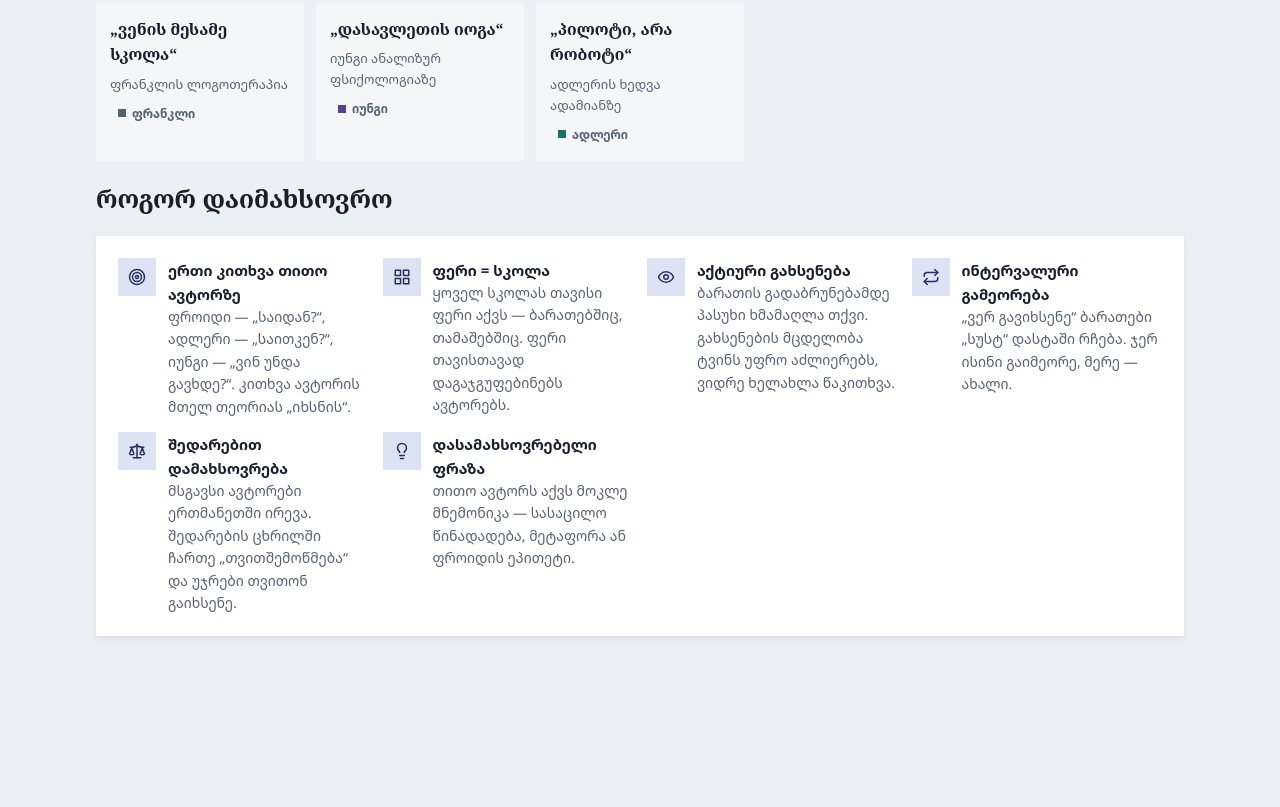
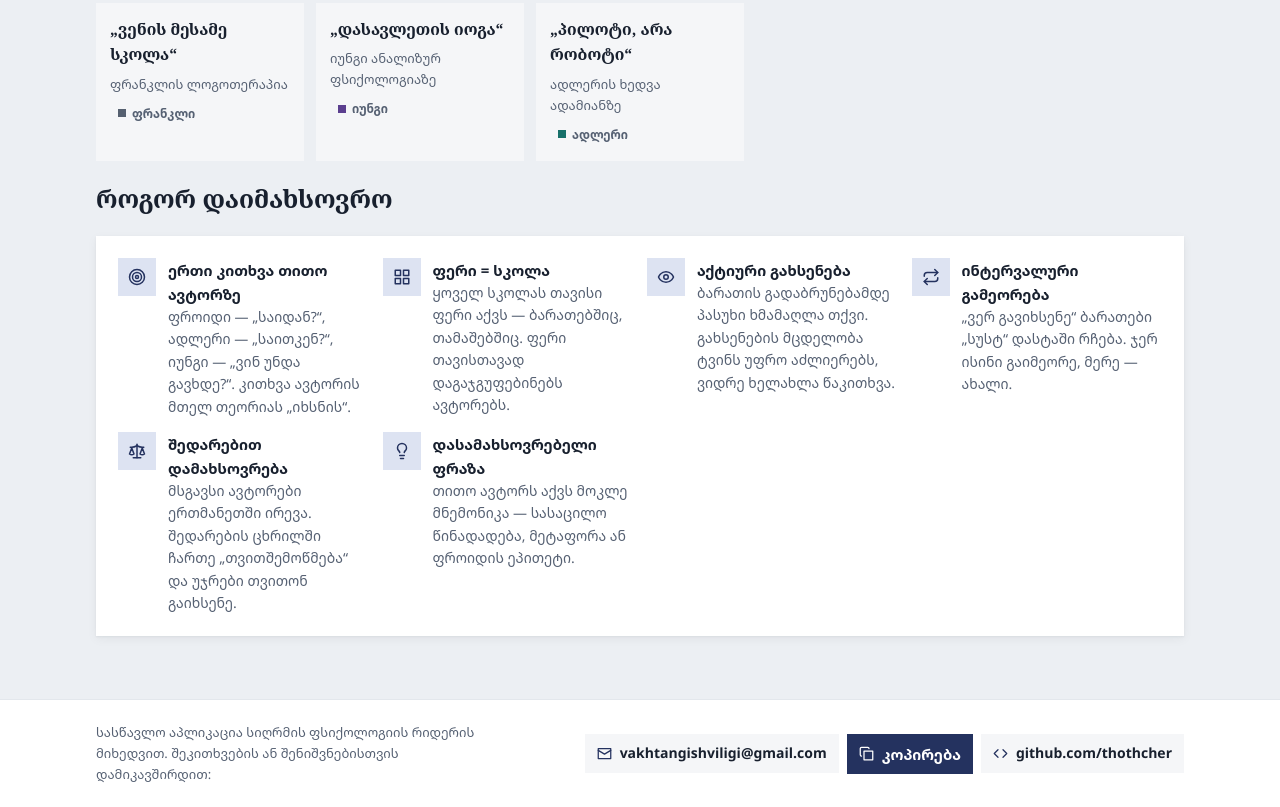
Before and after one commit to thothcher/psychoanalysis-reader, a plain HTML site: page index.html in a window 1280 px wide. Shown: the part 3811-4618 px from the top of the page. Before the commit the page ends 4511 px from the top, so only its background shows below. Drawn offline with Linux system fonts and the light colour scheme.

Commit message:
Add contact footer and tighten tab spacing
Co-Authored-By: Claude Opus 5.5 <noreply@anthropic.com>
Claude-Session: https://claude.ai/code/session_011PQK95EVPQdjUDk2X51Sjd

```diff
--- a/index.html
+++ b/index.html
@@ -300,6 +300,15 @@ table.cmp td{transition:background .15s,color .15s}
 .review{display:flex;flex-direction:column;gap:8px}
 .review div{background:var(--surface-2);padding:10px 12px;font-size:14px}
 
+/* Footer */
+.foot{background:var(--surface);box-shadow:0 -1px 0 var(--surface-3)}
+.foot .wrap{padding-block:22px calc(22px + env(safe-area-inset-bottom,0px));display:flex;flex-wrap:wrap;gap:12px 24px;align-items:center;justify-content:space-between}
+.foot-note{font-size:13px;color:var(--muted);max-width:52ch}
+.contact{display:flex;flex-wrap:wrap;gap:8px;align-items:center}
+.contact-item{display:inline-flex;align-items:center;gap:8px;padding:8px 12px;background:var(--surface-2);font-size:14px;font-weight:600;color:var(--ink);text-decoration:none;user-select:all;transition:background .15s}
+a.contact-item:hover{background:var(--accent-soft)}
+.contact-item .i{color:var(--accent)}
+.copy-btn{min-height:38px;padding:8px 12px;box-shadow:none;background:var(--accent);color:var(--on-dark)}
 @media (max-width:900px){
   .hero,.fc-wrap,.cmp-layout,.order-layout{grid-template-columns:minmax(0,1fr)}
   .cmp-menu{position:static;flex-direction:row;overflow-x:auto;scrollbar-width:none}
@@ -355,6 +364,9 @@ table.cmp td{transition:background .15s,color .15s}
     <symbol id="i-quote" viewBox="0 0 24 24"><path d="M3 21c3 0 7-1 7-8V5c0-1.25-.76-2-2-2H4c-1.25 0-2 .75-2 2v6c0 1.25.75 2 2 2 1 0 1 0 1 1v1c0 1-1 2-2 2s-1 0-1 1v2c0 1 0 1 1 1z"/><path d="M15 21c3 0 7-1 7-8V5c0-1.25-.76-2-2-2h-4c-1.25 0-2 .75-2 2v6c0 1.25.75 2 2 2h.75c0 2.25.25 4-2.75 4v3c0 1 0 1 1 1z"/></symbol>
     <symbol id="i-repeat" viewBox="0 0 24 24"><path d="m17 2 4 4-4 4"/><path d="M3 11v-1a4 4 0 0 1 4-4h14"/><path d="m7 22-4-4 4-4"/><path d="M21 13v1a4 4 0 0 1-4 4H3"/></symbol>
     <symbol id="i-sparkle" viewBox="0 0 24 24"><path d="M12 3l1.9 5.8L20 11l-6.1 2.2L12 19l-1.9-5.8L4 11l6.1-2.2z"/></symbol>
+    <symbol id="i-mail" viewBox="0 0 24 24"><rect x="2" y="4" width="20" height="16"/><path d="m22 7-10 6L2 7"/></symbol>
+    <symbol id="i-copy" viewBox="0 0 24 24"><rect x="8" y="8" width="14" height="14"/><path d="M4 16c-1.1 0-2-.9-2-2V4c0-1.1.9-2 2-2h10c1.1 0 2 .9 2 2"/></symbol>
+    <symbol id="i-code" viewBox="0 0 24 24"><path d="m16 18 6-6-6-6"/><path d="m8 6-6 6 6 6"/></symbol>
     <symbol id="i-brain" viewBox="0 0 24 24"><path d="M9.5 2A2.5 2.5 0 0 1 12 4.5v15a2.5 2.5 0 0 1-4.96.44 2.5 2.5 0 0 1-2.96-3.08 3 3 0 0 1-.34-5.58 2.5 2.5 0 0 1 1.32-4.24 2.5 2.5 0 0 1 1.98-3A2.5 2.5 0 0 1 9.5 2Z"/><path d="M14.5 2A2.5 2.5 0 0 0 12 4.5v15a2.5 2.5 0 0 0 4.96.44 2.5 2.5 0 0 0 2.96-3.08 3 3 0 0 0 .34-5.58 2.5 2.5 0 0 0-1.32-4.24 2.5 2.5 0 0 0-1.98-3A2.5 2.5 0 0 0 14.5 2Z"/></symbol>
   </defs>
 </svg>
@@ -386,6 +398,16 @@ table.cmp td{transition:background .15s,color .15s}
   <section class="view" id="view-order" data-view hidden></section>
   <section class="view" id="view-quiz" data-view hidden></section>
 </main>
+<footer class="foot">
+  <div class="wrap">
+    <p class="foot-note">სასწავლო აპლიკაცია სიღრმის ფსიქოლოგიის რიდერის მიხედვით. შეკითხვების ან შენიშვნებისთვის დამიკავშირდით:</p>
+    <div class="contact">
+      <a class="contact-item" href="mailto:vakhtangishviligi@gmail.com"><svg class="i i-sm" aria-hidden="true"><use href="#i-mail"/></svg><span id="contact-email">vakhtangishviligi@gmail.com</span></a>
+      <button class="btn copy-btn" id="copy-email" type="button"><svg class="i i-sm" aria-hidden="true"><use href="#i-copy"/></svg>კოპირება</button>
+      <a class="contact-item" href="https://github.com/thothcher" target="_blank" rel="noopener"><svg class="i i-sm" aria-hidden="true"><use href="#i-code"/></svg>github.com/thothcher</a>
+    </div>
+  </div>
+</footer>
 <div class="toast" id="toast" role="status" aria-live="polite"></div>
 
 <script>
@@ -1934,6 +1956,11 @@ function quizEnd(){
 /* ================= BOOT ================= */
 const RENDER = {map:renderMap, thinkers:renderThinkers, compare:renderCompare, cards:renderCards, match:renderMatch, memory:renderMemory, order:renderOrder, quiz:renderQuiz};
 const RENDER_ON_SHOW = {match:() => requestAnimationFrame(drawLines)};
+$("#copy-email").addEventListener("click", () => {
+  const email = $("#contact-email").textContent;
+  const fallback = () => { const r = document.createRange(); r.selectNodeContents($("#contact-email")); const sel = getSelection(); sel.removeAllRanges(); sel.addRange(r); toast("მისამართი მონიშნულია — დააკოპირეთ"); };
+  try { navigator.clipboard.writeText(email).then(() => toast("ელფოსტა დაკოპირდა"), fallback); } catch (e) { fallback(); }
+});
 function start(){
   renderTabs(); renderStrip();
   const h = (location.hash || '').slice(1);
```
